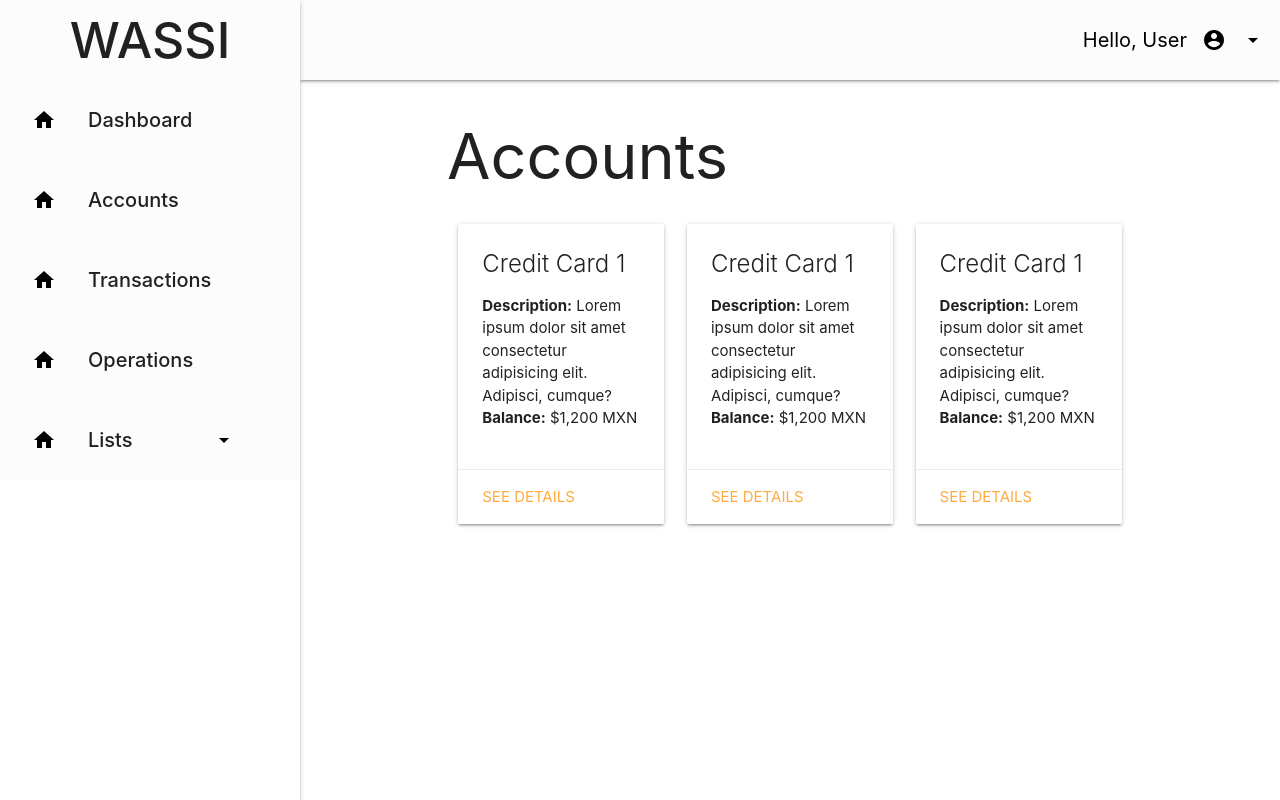
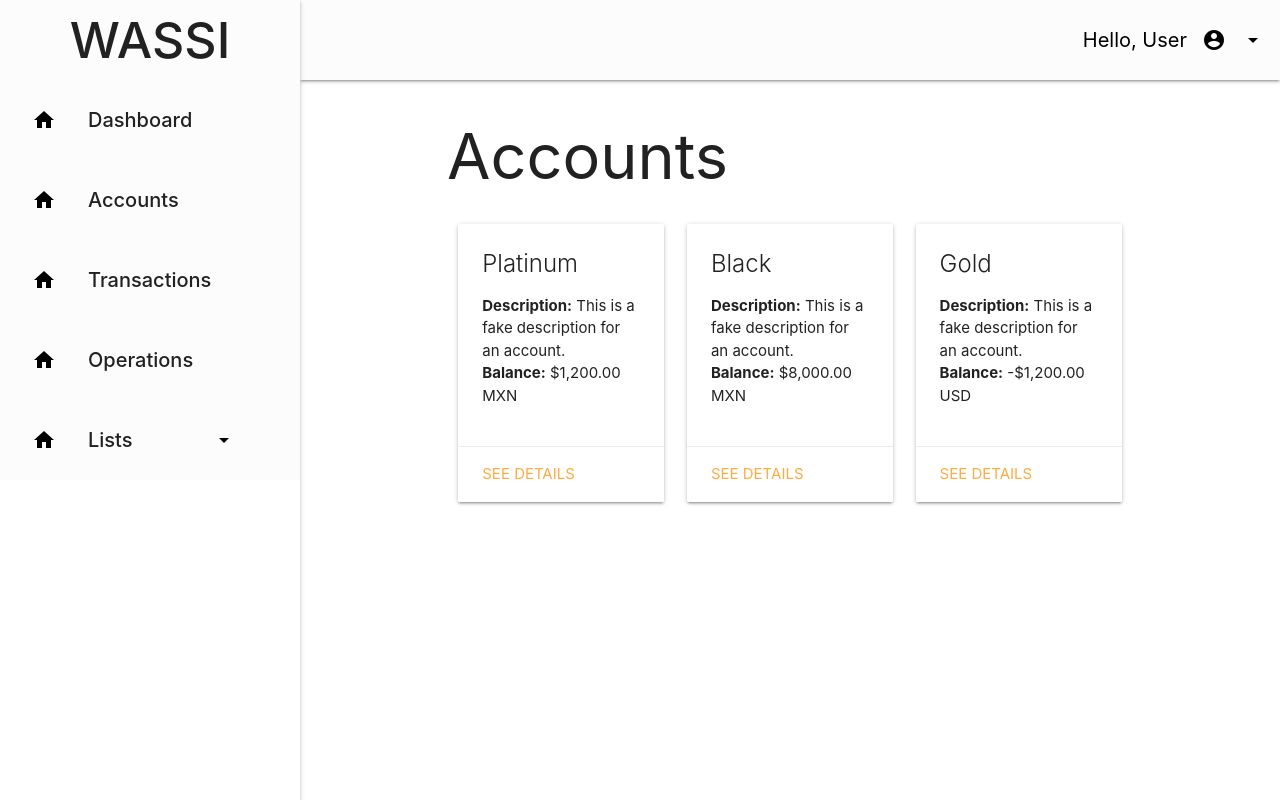
Before and after one commit to antoniogodoy17/wassi, an Angular app: page /accounts in a window 1280 px wide. Built offline with nearby package versions, Linux system fonts and the light colour scheme.

Commit message:
Created fake data from component

```diff
--- a/src/app/accounts/accounts.component.html
+++ b/src/app/accounts/accounts.component.html
@@ -7,13 +7,13 @@
 		<h1>Accounts</h1>
 
 		<div class="row">
-			<div class="col s12 m4">
+			<div *ngFor="let account of accounts" class="col s12 m4">
 				<div class="card">
 					<div class="card-content">
-						<span class="card-title">Credit Card 1</span>
+						<span class="card-title">{{ account?.name }}</span>
 						<ul>
-							<li><b>Description:</b> Lorem ipsum dolor sit amet consectetur adipisicing elit. Adipisci, cumque?</li>
-							<li><b>Balance:</b> $1,200 MXN</li>
+							<li><b>Description:</b> {{ account?.description }}</li>
+							<li><b>Balance:</b> {{ account.balance | currency }} {{ account?.currency }}</li>
 						</ul>
 					</div>
 					<div class="card-action">
@@ -21,35 +21,6 @@
 					</div>
 				</div>
 			</div>
-			<div class="col s12 m4">
-				<div class="card">
-					<div class="card-content">
-						<span class="card-title">Credit Card 1</span>
-						<ul>
-							<li><b>Description:</b> Lorem ipsum dolor sit amet consectetur adipisicing elit. Adipisci, cumque?</li>
-							<li><b>Balance:</b> $1,200 MXN</li>
-						</ul>
-					</div>
-					<div class="card-action">
-						<a href="#">See Details</a>
-					</div>
-				</div>
-			</div>
-			<div class="col s12 m4">
-				<div class="card">
-					<div class="card-content">
-						<span class="card-title">Credit Card 1</span>
-						<ul>
-							<li><b>Description:</b> Lorem ipsum dolor sit amet consectetur adipisicing elit. Adipisci, cumque?</li>
-							<li><b>Balance:</b> $1,200 MXN</li>
-						</ul>
-					</div>
-					<div class="card-action">
-						<a href="#">See Details</a>
-					</div>
-				</div>
-			</div>
-
 		</div>
 	</div>
 </div>
--- a/src/app/accounts/accounts.component.ts
+++ b/src/app/accounts/accounts.component.ts
@@ -6,10 +6,29 @@ import { Component, OnInit } from '@angular/core';
   styleUrls: ['./accounts.component.sass']
 })
 export class AccountsComponent implements OnInit {
+	accounts = [
+		{
+			name: 'Platinum',
+			description: 'This is a fake description for an account.',
+			balance: '1200',
+			currency: 'MXN'
+		},
+		{
+			name: 'Black',
+			description: 'This is a fake description for an account.',
+			balance: '8000',
+			currency: 'MXN'
+		},
+		{
+			name: 'Gold',
+			description: 'This is a fake description for an account.',
+			balance: '-1200',
+			currency: 'USD'
+		},
+	];
+	constructor() { }
 
-  constructor() { }
-
-  ngOnInit() {
-  }
+	ngOnInit() {
+	}
 
 }
```
